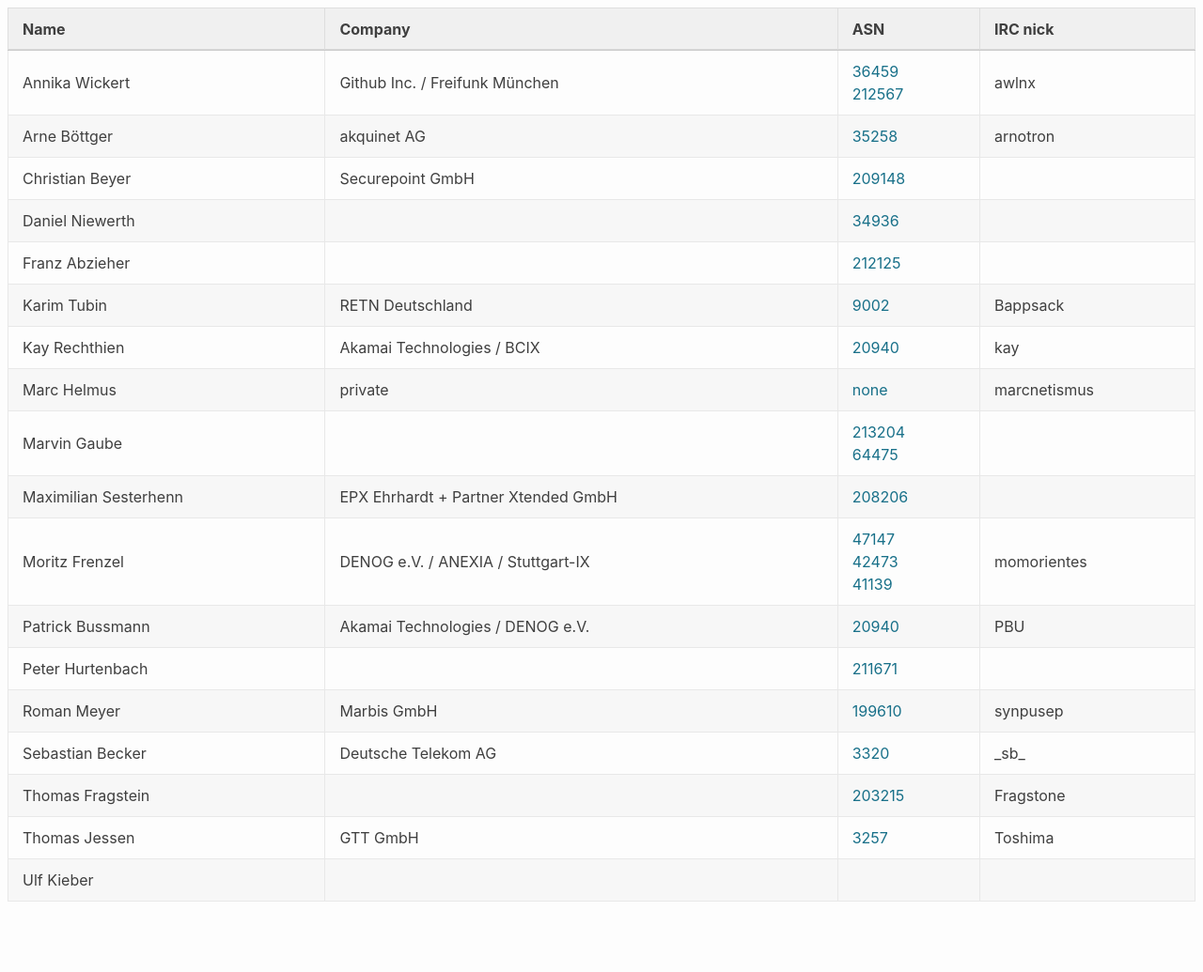
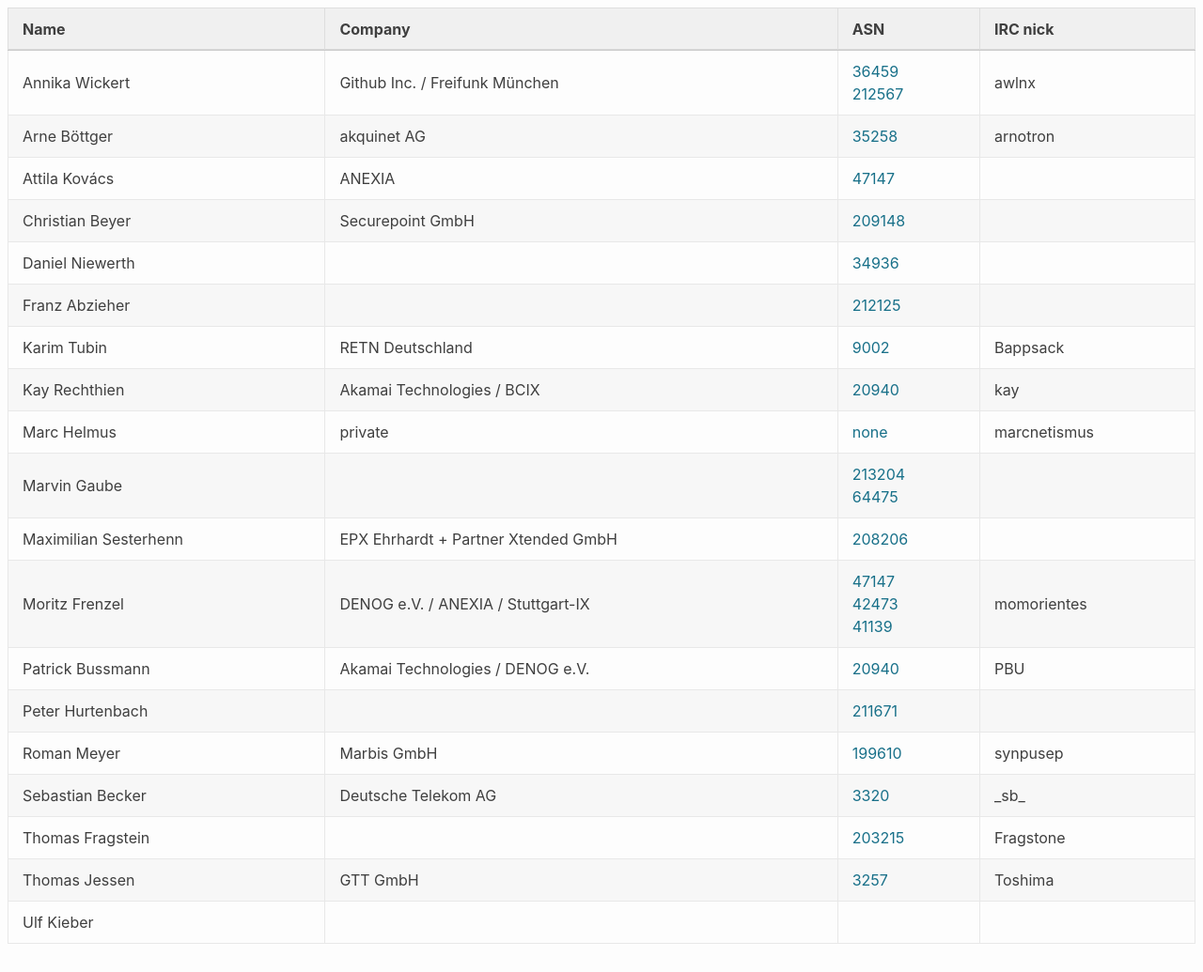
Before and after one commit to denog/pretix-attendeelist, a Jekyll site: the page built from meetup_2021_02/index.markdown, in a window 1280 px wide and 1035 px high. Shown: the whole window at 94% size. Built offline with Jekyll 4.4.1, drawn with Linux system fonts in a browser that asks for light colours.

Commit message:
Latest data: Fri Apr  9 05:14:28 UTC 2021

```diff
--- a/_data/attendees_meetup_2021-02.json
+++ b/_data/attendees_meetup_2021-02.json
@@ -10,6 +10,12 @@
     "company": "akquinet AG",
     "irc": "arnotron",
     "asn": "35258"
+  },
+  {
+    "name": "Attila Kovács",
+    "company": "ANEXIA",
+    "irc": null,
+    "asn": "47147"
   },
   {
     "name": "Christian Beyer",
```
